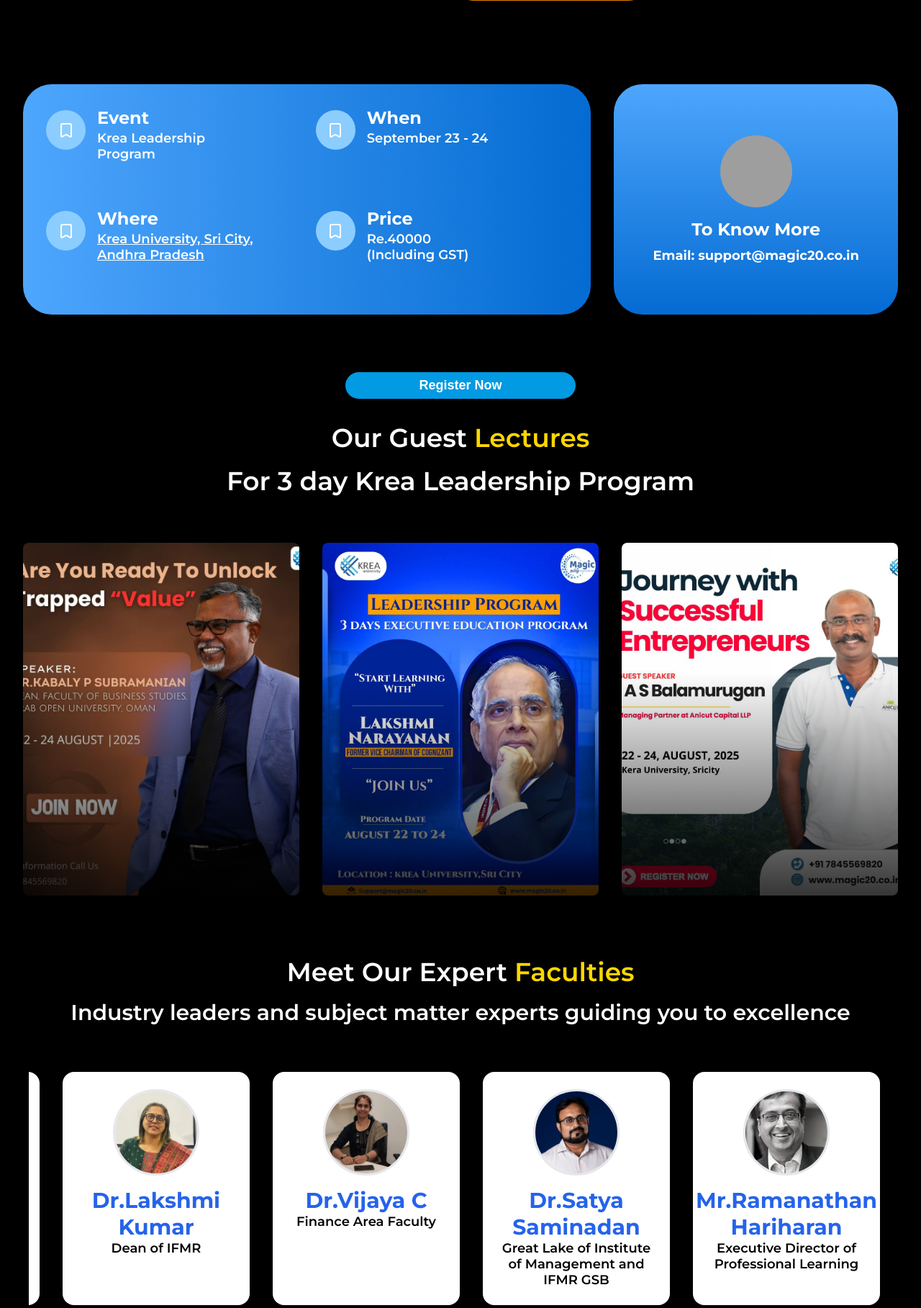
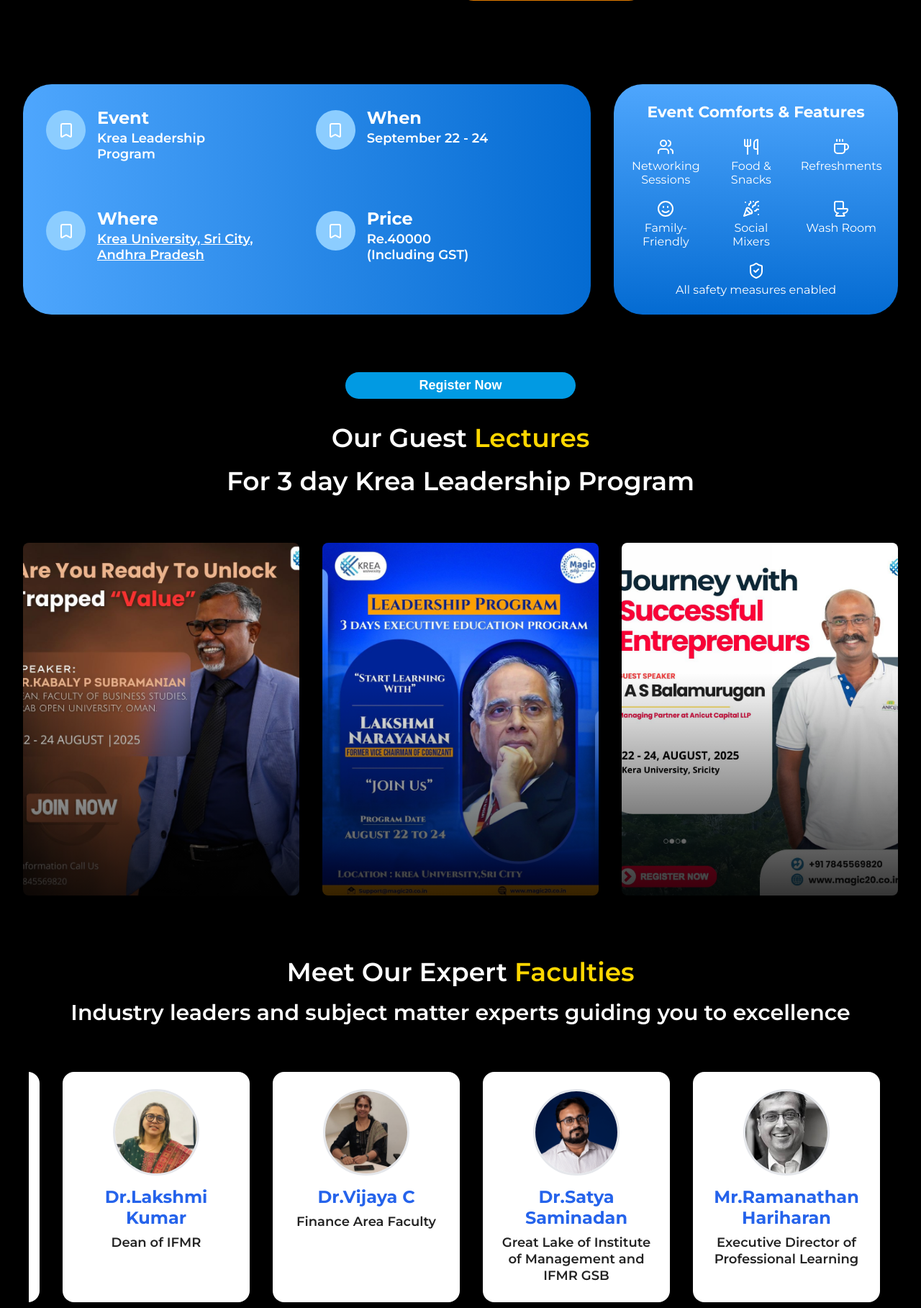
Before and after one commit to Jeyabalan-Karthick/Magic-20, a PHP site: page / in a window 1280 px wide. Shown: the part 2610-4427 px from the top of the page at 72% size. Run offline with PHP 8.4, Linux system fonts and the light colour scheme; grey boxes are pictures that could not be loaded.

Commit message:
images timing and register now button redirection

```diff
--- a/index.html
+++ b/index.html
@@ -212,7 +212,7 @@
             <!-- Main Video Container -->
             <div class="testimonial-main">
               <div class="video-container main-video">
-                <video src="./images/ishwariya Krea Ad.mp4" class="testimonial-img main-img" data-index="0" controls playsinline></video>
+                <video src="./images/CKK kera AD 1 (1).mp4" class="testimonial-img main-img" data-index="0" controls playsinline></video>
                 <div class="video-overlay">
                   <div class="video-info">
                     <span class="video-name">Ishwariya Senthilnathan</span>
@@ -233,6 +233,7 @@
                   </div>
                 </div>
               </div>
+
               <div class="testimonial-side">
                 <div class="video-container side-video">
                   <video src="./images/ishwariya Krea Ad.mp4" class="testimonial-img side-img" data-index="2" controls playsinline></video>
@@ -274,7 +275,7 @@
               </div>
               <div>
                 <h3>When</h3>
-                <p>September 23 - 24</p>
+                <p>September 22 - 24</p>
               </div>
             </div>
 
@@ -302,14 +303,57 @@
           </div>
 
           <!-- Right Card - Smaller -->
-          <div class="event-card bg-blue-gradient-vertical text-center event-card-right">
-            <img
-              src="https://api.builder.io/api/v1/image/assets/TEMP/14002661e87eacb25b0c242b607f909606c95ec8?width=230"
-              alt="Contact"
-              class="contact-image"
-            />
-            <h3>To Know More</h3>
-            <p>Email: support@magic20.co.in</p>
+          <div class="event-card bg-blue-gradient-vertical text-center event-card-right" style="display: flex; flex-direction: column; align-items: center; justify-content: center; min-height: 100%; padding: 2rem 1rem;">
+            <h3 style="font-size: 1.35rem; font-weight: 700; margin-bottom: 1.5rem; color: #fff;">Event Comforts &amp; Features</h3>
+            <div class="features-grid" style="
+              display: grid;
+              grid-template-columns: repeat(3, 1fr);
+              gap: 1.2rem 1.2rem;
+              width: 100%;
+              max-width: 350px;
+              margin: 0 auto;
+            ">
+              <div class="feature-item" style="display: flex; flex-direction: column; align-items: center;">
+                <i data-lucide="users" style="color: #fff; font-size: 2rem; margin-bottom: 0.3rem;"></i>
+                <span style="color: #fff; font-size: 1rem;">Networking<br>Sessions</span>
+              </div>
+              <div class="feature-item" style="display: flex; flex-direction: column; align-items: center;">
+                <i data-lucide="utensils" style="color: #fff; font-size: 2rem; margin-bottom: 0.3rem;"></i>
+                <span style="color: #fff; font-size: 1rem;">Food &amp;<br>Snacks</span>
+              </div>
+              <div class="feature-item" style="display: flex; flex-direction: column; align-items: center;">
+                <i data-lucide="coffee" style="color: #fff; font-size: 2rem; margin-bottom: 0.3rem;"></i>
+                <span style="color: #fff; font-size: 1rem;">Refreshments</span>
+              </div>
+              <div class="feature-item" style="display: flex; flex-direction: column; align-items: center;">
+                <i data-lucide="smile" style="color: #fff; font-size: 2rem; margin-bottom: 0.3rem;"></i>
+                <span style="color: #fff; font-size: 1rem;">Family-<br>Friendly</span>
+              </div>
+              <div class="feature-item" style="display: flex; flex-direction: column; align-items: center;">
+                <i data-lucide="party-popper" style="color: #fff; font-size: 2rem; margin-bottom: 0.3rem;"></i>
+                <span style="color: #fff; font-size: 1rem;">Social<br>Mixers</span>
+              </div>
+              <div class="feature-item" style="display: flex; flex-direction: column; align-items: center;">
+                <i data-lucide="toilet" style="color: #fff; font-size: 2rem; margin-bottom: 0.3rem;"></i>
+                <span style="color: #fff; font-size: 1rem;">Wash Room</span>
+              </div>
+              <div class="feature-item" style="display: flex; flex-direction: column; align-items: center; grid-column: 1 / span 3;">
+                <i data-lucide="shield-check" style="color: #fff; font-size: 2rem; margin-bottom: 0.3rem;"></i>
+                <span style="color: #fff; font-size: 1rem;">All safety measures&nbsp;enabled</span>
+              </div>
+            </div>
+            <style>
+              @media (max-width: 600px) {
+                .features-grid {
+                  grid-template-columns: repeat(2, 1fr) !important;
+                  max-width: 100% !important;
+                  gap: 1rem 0.7rem !important;
+                }
+                .feature-item[style*="grid-column"] {
+                  grid-column: 1 / span 2 !important;
+                }
+              }
+            </style>
           </div>
         </div>
 
@@ -343,10 +387,7 @@
                 <input type="text" id="company" name="company" required style="height: 32px; padding: 4px 8px;">
               </div>
 
-              <div class="form-group" style="margin-bottom: 12px;">
-                <label for="job-title" style="font-size: 0.9rem;">Job Title <span class="required">*</span></label>
-                <input type="text" id="job-title" name="job-title" required style="height: 32px; padding: 4px 8px;">
-              </div>
+
 
               <div class="form-group" style="margin-bottom: 12px;">
                 <label for="city" style="font-size: 0.9rem;">City <span class="required">*</span></label>
@@ -376,7 +417,7 @@
             </div>
             <div class="speaker-card">
               <img
-                src="images/WhatsApp Image 2025-08-12 at 11.37.51_066519de.jpg"
+                src="images/Event.jpg"
                 alt="vijay Kumar"
                 class="speaker-image"
               />
@@ -404,16 +445,102 @@
           </p>
 
           <!-- Faculty Carousel -->
-          <div class="faculty-carousel-wrapper" style="overflow: hidden; width: 100%; position: relative;">
-            <div class="faculty-carousel" id="facultyCarousel" style="display: flex; gap: 32px; transition: transform 0.5s linear;">
+          <style>
+            .faculty-carousel-wrapper {
+              overflow: hidden;
+              width: 100%;
+              position: relative;
+            }
+            .faculty-carousel {
+              display: flex;
+              gap: 32px;
+              transition: transform 0.5s linear;
+            }
+            .faculty-card {
+              background: #fff;
+              border-radius: 16px;
+              padding: 24px;
+              box-shadow: 0 2px 12px rgba(0,0,0,0.08);
+              display: flex;
+              flex-direction: column;
+              align-items: center;
+              min-width: 260px;
+              max-width: 320px;
+              margin: 0 auto;
+              box-sizing: border-box;
+            }
+            .faculty-image {
+              width: 100%;
+              height: 220px;
+              object-fit: cover;
+              border-radius: 12px;
+              margin-bottom: 18px;
+            }
+            .faculty-card h3 {
+              font-size: 24px !important;
+              color: #2563eb !important;
+              font-weight: 700;
+              margin-bottom: 8px;
+              text-align: center;
+              line-height: 1.2;
+            }
+            .faculty-card p {
+              font-size: 18px !important;
+              color: #222;
+              font-weight: 600;
+              text-align: center;
+              margin-bottom: 0;
+              line-height: 1.3;
+            }
+            @media (max-width: 900px) {
+              .faculty-carousel {
+                gap: 16px;
+              }
+              .faculty-card {
+                min-width: 200px;
+                max-width: 240px;
+                padding: 16px;
+              }
+              .faculty-image {
+                height: 140px;
+              }
+              .faculty-card h3 {
+                font-size: 18px !important;
+              }
+              .faculty-card p {
+                font-size: 15px !important;
+              }
+            }
+            @media (max-width: 600px) {
+              .faculty-carousel-wrapper {
+                padding: 0 8px;
+              }
+              .faculty-card {
+                min-width: 160px;
+                max-width: 180px;
+                padding: 10px;
+              }
+              .faculty-image {
+                height: 90px;
+              }
+              .faculty-card h3 {
+                font-size: 15px !important;
+              }
+              .faculty-card p {
+                font-size: 12px !important;
+              }
+            }
+          </style>
+          <div class="faculty-carousel-wrapper">
+            <div class="faculty-carousel" id="facultyCarousel">
               <div class="faculty-card">
                 <img
                   src="images/image.png"
                   alt="Vijaya Kumar R"
                   class="faculty-image"
                 />
-                <h3 class="text-3xl font-bold mb-2" style="color: #2563eb;">Dr.Bharath Sundaram</h3>
-                <p class="text-2xl font-semibold text-black" style="font-size: 18px;">Faculty Director</p>
+                <h3>Dr.Bharath Sundaram</h3>
+                <p>Faculty Director</p>
               </div>
               <div class="faculty-card">
                 <img
@@ -421,8 +548,8 @@
                   alt="Debasish Mishra"
                   class="faculty-image"
                 />
-                <h3 class="text-3xl font-bold mb-2" style="color: #2563eb;">Dr.Debasish Mishra</h3>
-                <p class="text-2xl font-semibold text-black" style="font-size: 18px;">Manufacturing Engineer</p>
+                <h3>Dr.Debasish Mishra</h3>
+                <p>Manufacturing Engineer</p>
               </div>
               <div class="faculty-card">
                 <img
@@ -430,8 +557,8 @@
                   alt="Lakshmi Kumar"
                   class="faculty-image"
                 />
-                <h3 class="text-3xl font-bold mb-2" style="color: #2563eb;">Dr.Lakshmi Kumar</h3>
-                <p class="text-2xl font-semibold text-black" style="font-size: 18px;">Dean of IFMR</p>
+                <h3>Dr.Lakshmi Kumar</h3>
+                <p>Dean of IFMR</p>
               </div>
               <!-- Additional Faculty Cards -->
               <div class="faculty-card">
@@ -440,8 +567,8 @@
                   alt="Ananya Sharma"
                   class="faculty-image"
                 />
-                <h3 class="text-3xl font-bold mb-2" style="color: #2563eb;">Dr.Vijaya C</h3>
-                <p class="text-2xl font-semibold text-black" style="font-size: 18px;">Finance Area Faculty </p>
+                <h3>Dr.Vijaya C</h3>
+                <p>Finance Area Faculty</p>
               </div>
               <div class="faculty-card">
                 <img
@@ -449,8 +576,8 @@
                   alt="Rahul Mehta"
                   class="faculty-image"
                 />
-                <h3 class="text-3xl font-bold mb-2" style="color: #2563eb;">Dr.Satya Saminadan</h3>
-                <p class="text-2xl font-semibold text-black" style="font-size: 18px;">Great Lake of Institute of Management and IFMR GSB</p>
+                <h3>Dr.Satya Saminadan</h3>
+                <p>Great Lake of Institute of Management and IFMR GSB</p>
               </div>
               <div class="faculty-card">
                 <img
@@ -458,8 +585,8 @@
                   alt="Priya Iyer"
                   class="faculty-image"
                 />
-                <h3 class="text-3xl font-bold mb-2" style="color: #2563eb;">Mr.Ramanathan Hariharan</h3>
-                <p class="text-2xl font-semibold text-black" style="font-size: 18px;">Executive Director of Professional Learning</p>
+                <h3>Mr.Ramanathan Hariharan</h3>
+                <p>Executive Director of Professional Learning</p>
               </div>
             </div>
           </div>
@@ -602,12 +729,34 @@
           </div>
           <div class="faq-item">
             <button class="faq-question" onclick="toggleFaq(2)">
-              <span> Will this program really make an impact in just 3 days?
+              <span>Will this program really make an impact in just 3 days?
               </span>
               <i data-lucide="chevron-down" class="chevron" id="chevron-2"></i>
             </button>
             <div class="faq-answer hidden" id="answer-2">
               <p>Yes — the program is designed for maximum impact with practical strategies, expert mentoring, and peer learning that you can apply immediately.</p>
+            </div>
+          </div>
+          <div class="faq-item">
+            <button class="faq-question" onclick="toggleFaq(3)">
+              <span>What topics will be covered during the program?</span>
+              <i data-lucide="chevron-down" class="chevron" id="chevron-3"></i>
+            </button>
+            <div class="faq-answer hidden" id="answer-3">
+              <p>
+                The sessions will cover leadership clarity, strategic planning, team building, execution strategies, and insights from successful entrepreneurs and industry leaders.
+              </p>
+            </div>
+          </div>
+          <div class="faq-item">
+            <button class="faq-question" onclick="toggleFaq(4)">
+              <span>Do I need prior business or MBA knowledge to join?</span>
+              <i data-lucide="chevron-down" class="chevron" id="chevron-4"></i>
+            </button>
+            <div class="faq-answer hidden" id="answer-4">
+              <p>
+                No, this program is designed for learners at all levels. Whether you’re just starting or already running a business, the content is practical, easy to follow, and results-oriented.
+              </p>
             </div>
           </div>
         </div>
@@ -628,16 +777,32 @@
 
       <!-- Contact Bar -->
       <div class="contact-bar">
-        <div class="contact-item">
+        <a href="mailto:support@magic20.co.in" class="contact-item" style="text-decoration: none; color: inherit;">
           <i data-lucide="mail" class="contact-icon"></i>
           <span class="contact-text">support@magic20.co.in</span>
-        </div>
+        </a>
+
         <div class="contact-item">
-          <i data-lucide="phone" class="contact-icon"></i>
-          <span class="contact-text">+91 91769 63399</span>
+          <a href="https://www.instagram.com/magic20tamil?utm_source=ig_web_button_share_sheet&igsh=MXRlZWM4eTdyZzZrbA==" target="_blank" rel="noopener" aria-label="Instagram">
+            <i data-lucide="instagram" class="contact-icon"></i>
+          </a>
+          <a href="https://www.linkedin.com/company/magic20tamil/" target="_blank" rel="noopener" aria-label="LinkedIn">
+            <i data-lucide="linkedin" class="contact-icon"></i>
+          </a>
+          <a href="https://www.facebook.com/magic20tamil/" target="_blank" rel="noopener" aria-label="Facebook">
+            <i data-lucide="facebook" class="contact-icon"></i>
+          </a>
+          <a href="tel:+919003681774" target="_blank" rel="noopener" aria-label="Phone" style="text-decoration: none; color: inherit; display: inline-flex; align-items: center; gap: 6px;">
+            <i data-lucide="phone" class="contact-icon" style="vertical-align: middle;"></i>
+            <span class="contact-text" style="vertical-align: middle; line-height: 1;">+91 9003681774</span>
+          </a>
         </div>
         </div>
       </div>
+      </div>
+
+
+
   </section>
 
   <!-- External JavaScript -->
--- a/style.css
+++ b/style.css
@@ -783,9 +783,7 @@ video.testimonial-img::-webkit-media-controls {
   border-radius: 0 0 24px 24px;
 }
 
-video.testimonial-img::-webkit-media-controls-panel {
-  background: rgba(0, 0, 0, 0.3);
-}
+
 
 /* Video container styling */
 .video-container {
```
Also changed, not shown: images/Event.jpg (added), 1 other file.
